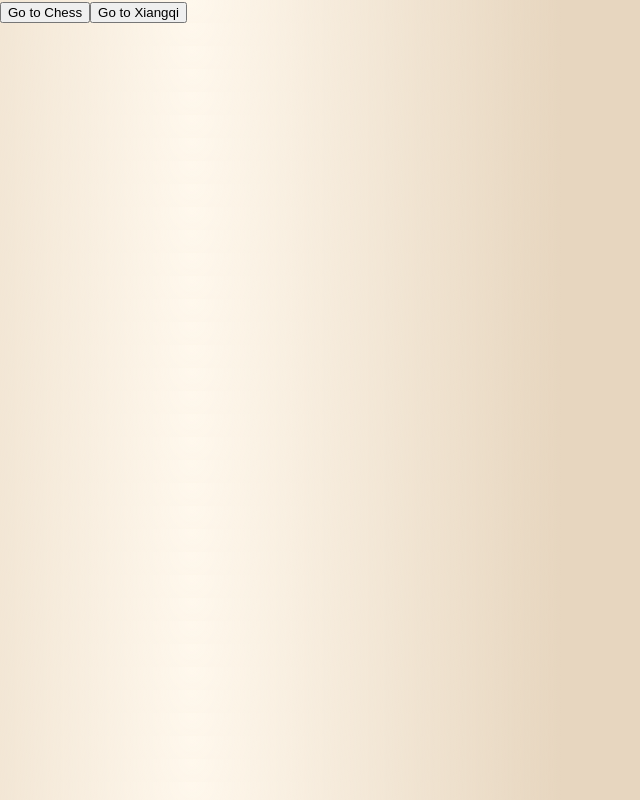
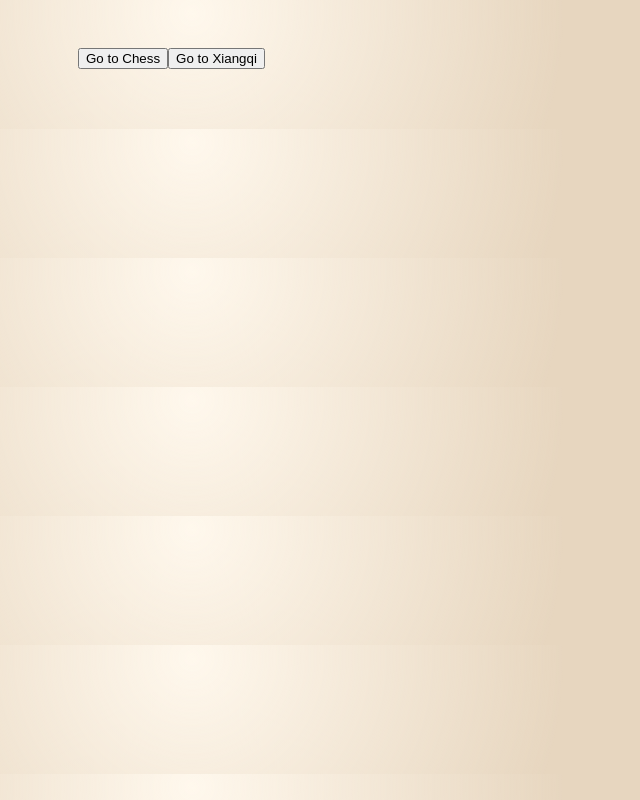
Before and after one commit to RisingSatalite/chess, a Next.js app: page / in a window 1280 px wide. Shown: the whole page, without its empty margins (0-640 px from the left). Built offline with nearby package versions, Linux system fonts and the light colour scheme.

Commit message:
centerer

```diff
--- a/src/app/page.js
+++ b/src/app/page.js
@@ -3,7 +3,7 @@ import Link from 'next/link'
 
 export default function Home() {
   return (
-    <div>
+    <div className="xiangqi-shell chess-shell">
       <Link href="chess">
         <button>Go to Chess</button>
       </Link>
```
